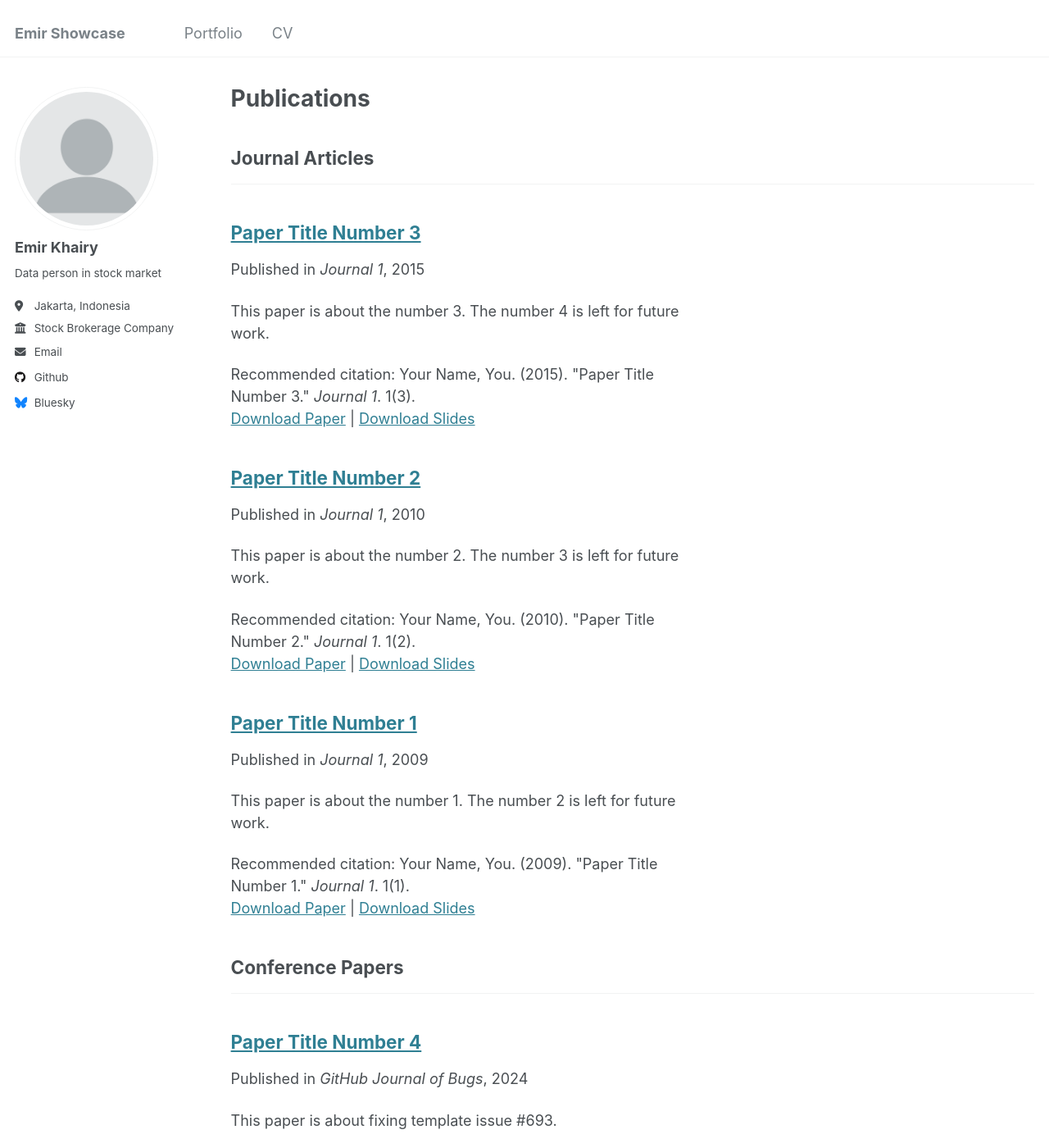
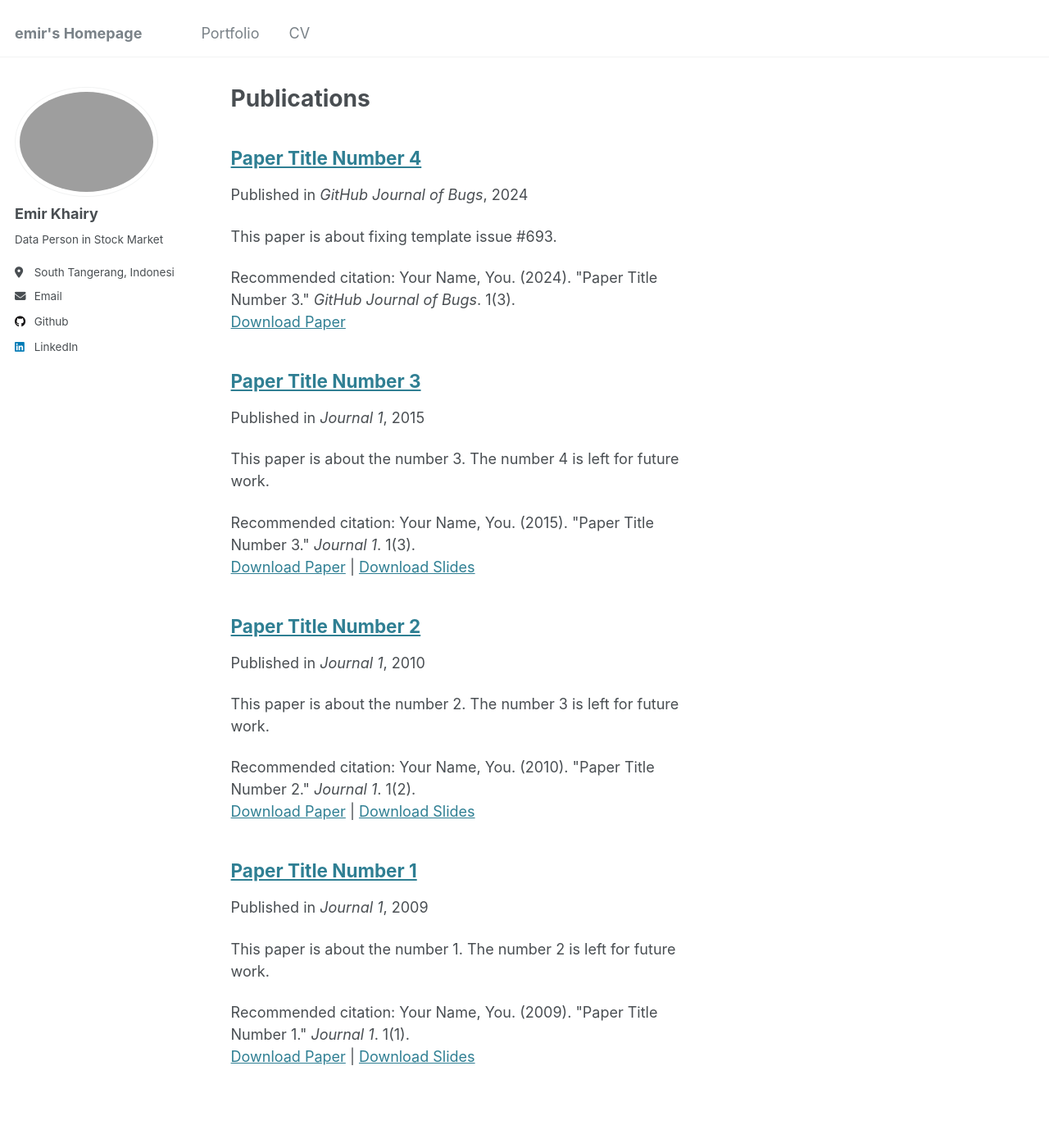
Before and after one commit to Emirkhairy/Emirkhairy.github.io, a Jekyll site: the page built from _pages/publications.html, in a window 1280 px wide and 1400 px high. Shown: the whole window at 82% size. Built offline with Jekyll 4.4.1, drawn with Linux system fonts in a browser that asks for light colours; part of the change alters nothing that is shown; some of the changed text lies outside the part shown.

Commit message:
Update _config.yml

```diff
--- a/_config.yml
+++ b/_config.yml
@@ -3,93 +3,23 @@
 # This config file is meant for settings that affect your entire site, values
 # which you are expected to set up once and rarely need to edit after that.
 # For technical reasons, this file is *NOT* reloaded automatically when you use
-# `jekyll serve -l -H localhost`. If you change this file, please restart the
-# server process.
+# `jekyll serve`. If you change this file, please restart the server process.
 
-# Basic Site Settings
+# Site Settings
 locale                   : "en-US"
-title                    : "Emir Showcase"
+title                    : "emir's Homepage"
 title_separator          : "-"
 name                     : &name "Emir Khairy"
 description              : &description "personal Website Portofolio"
-url                      : https://emirkhairy.github.io # the base hostname & protocol for your site e.g. "https://[your GitHub username].github.io"
+url                      : https://sudo-Boris.github.io # the base hostname & protocol for your site e.g. "https://mmistakes.github.io"
 baseurl                  : "" # the subpath of your site, e.g. "/blog"
 repository               : "emirkhairy/emirkhairy.github.io"
-
-# Site Author - The following control what appear as part of the author content on the side bar.
-#               If a field is blank the icon and link will not appear, otherwise it will be shown.
-#               Additional customization can be done by editing /_includes/author-profile.html
-author:
-  # Biographic information
-  avatar           : "profile.png"
-  name             : "Emir Khairy"
-  pronouns         : # example: "she/her"
-  bio              : "Data person in stock market"
-  location         : "Jakarta, Indonesia"
-  employer         : "Stock Brokerage Company"
-  uri              : # URL
-  email            : "emirkhairy1@gmail.com"
-
-  # Academic websites
-  arxiv            : # URL - Update with the correct link to your profile
-  googlescholar    : #"https://scholar.google.com/citations?user=PS_CX0AAAAAJ"
-  impactstory      : # URL
-  orcid            : #"http://orcid.org/yourorcidurl"
-  semantic         : # URL
-  pubmed           : #"https://www.ncbi.nlm.nih.gov/pubmed/?term=john+snow"
-  researchgate     : # URL
-  scopus           : # URL
-
-  # Repositories and software development
-  bitbucket        : # Username - Update with your username on the site
-  codepen          : # Username
-  dribbble         : # Username
-  github           : "github.com/Emirkhairy"
-  kaggle           : # Username
-  stackoverflow    : # User number or user number and name (i.e., use "1" or "1/jeff-atwood")
-
-  # Social media
-  bluesky          : "bsky.app" # Replace this with you Bluesky username
-  facebook         : # Username
-  flickr           : # Username
-  foursquare       : # Username
-  goodreads        : # Username
-  google_plus      : # Username
-  keybase          : # Username
-  Instagram        : "www.instagram.com/emirkhairy/"
-  lastfm           : # Username
-  linkedin         : # Username
-  mastodon         : # URL
-  medium           : # URL
-  pinterest        : # Username
-  soundcloud       : # Username
-  steam            : # Username
-  telegram         : # URL
-  tumblr           : # Username
-  twitter          : # Username for X / Twitter
-  vine             : # Username
-  weibo            : # Username
-  wikipedia        : # Username
-  xing             : # Username
-  youtube          : # Username
-  zhihu            : # Username
-
-# Publication Category - The following the list of publication categories and their headings
-publication_category:
-  books:
-    title: 'Books'
-  manuscripts:
-    title: 'Journal Articles'
-  conferences:
-    title: 'Conference Papers'
-
-# Site Settings
 teaser                   :  # filename of teaser fallback teaser image placed in /images/, .e.g. "500x300.png"
 breadcrumbs              : false # true, false (default)
 words_per_minute         : 160
 future                   : true
 read_more                : "disabled" # if enabled, adds "Read more" links to excerpts
-talkmap_link             : false      #change to true to add link to talkmap on talks page
+talkmap_link             : false #change to true to add link to talkmap on talks page
 comments:
   provider               : # false (default), "disqus", "discourse", "facebook", "google-plus", "staticman", "custom"
   disqus:
@@ -117,16 +47,13 @@ staticman:
       options:
         format           : "iso8601" # "iso8601" (default), "timestamp-seconds", "timestamp-milliseconds"
 atom_feed:
-  hide                   : false     # change to true to hide the RSS feed in the footer
   path                   : # blank (default) uses feed.xml
-
 
 # SEO Related
 google_site_verification :
 bing_site_verification   :
 alexa_site_verification  :
 yandex_site_verification :
-
 
 # Social Sharing
 twitter:
@@ -146,9 +73,48 @@ social:
 
 # Analytics
 analytics:
-  provider               :  "false" # false (default), "google", "google-universal", "google-analytics-4", "custom"
+  provider               :  "google-universal" # false (default), "google", "google-universal", "custom"
   google:
     tracking_id          :
+
+
+# Site Author
+author:
+  name             : "Emir Khairy"
+  avatar           : ""
+  bio              : "Data Person in Stock Market"
+  location         : "South Tangerang, Indonesia"
+  employer         : #""
+  pubmed           :
+  googlescholar    : #"https://scholar.google.com/citations?user=UMKkDVwAAAAJ"
+  email            : "emirkhairy1@gmail.com"
+  researchgate     :  # example: "https://www.researchgate.net/profile/yourprofile"
+  uri              :
+  bitbucket        :
+  codepen          :
+  dribbble         :
+  flickr           :
+  facebook         :
+  foursquare       :
+  github           : "github.com/Emirkhairy"
+  google_plus      :
+  keybase          :
+  Instagram        : "instagram.com/emirkhairy/"
+  impactstory      : #"https://profiles.impactstory.org/u/xxxx-xxxx-xxxx-xxxx"
+  lastfm           :
+  linkedin         : "linkedin.com/in/emir-khairy/"
+  orcid            :
+  pinterest        :
+  soundcloud       :
+  stackoverflow    : # http://stackoverflow.com/users/123456/username
+  steam            :
+  tumblr           :
+  twitter          : #"BorisMeinardus"
+  vine             :
+  weibo            :
+  xing             :
+  youtube          : #"@borismeinardus"
+  wikipedia        :
 
 
 # Reading Files
@@ -161,26 +127,23 @@ exclude:
   - "*.sublime-workspace"
   - .asset-cache
   - .bundle
-  - .github
   - .jekyll-assets-cache
   - .sass-cache
+  - CHANGELOG
+  - Capfile
+  - Gemfile
+  - Gruntfile.js
+  - LICENSE
+  - README
+  - Rakefile
   - assets/js/_main.js
   - assets/js/plugins
   - assets/js/vendor
-  - CHANGELOG
-  - Capfile
   - config
-  - Dockerfile
-  - Gemfile
-  - Gruntfile.js
   - gulpfile.js
-  - LICENSE
-  - local
   - log
   - node_modules
-  - package.json*
-  - Rakefile
-  - README
+  - package.json
   - tmp
   - vendor
 keep_files:
@@ -210,7 +173,7 @@ kramdown:
   enable_coderay: false
 
 
-# These settings control the types of collections used by the template
+# Collections
 collections:
   teaching:
     output: true
@@ -226,7 +189,7 @@ collections:
     permalink: /:collection/:path/
 
 
-# These settings control how pages and collections are included in the site
+# Defaults
 defaults:
   # _posts
   - scope:
@@ -282,7 +245,6 @@ defaults:
       author_profile: true
       share: true
 
-
 # Sass/SCSS
 sass:
   sass_dir: _sass
@@ -293,25 +255,22 @@ sass:
 permalink: /:categories/:title/
 # paginate: 5 # amount of posts to show
 # paginate_path: /page:num/
-timezone: Etc/UTC # http://en.wikipedia.org/wiki/List_of_tz_database_time_zones
+timezone: America/Los_Angeles # http://en.wikipedia.org/wiki/List_of_tz_database_time_zones
 
 
 # Plugins
 plugins:
-  - jekyll-feed
-  - jekyll-gist
   - jekyll-paginate
   - jekyll-sitemap
+  - jekyll-gist
+  - jekyll-feed
   - jekyll-redirect-from
-  - jemoji
-
-# Mimic GitHub Pages with --safe
+# mimic GitHub Pages with --safe
 whitelist:
-  - jekyll-feed
-  - jekyll-gist
   - jekyll-paginate
   - jekyll-sitemap
-  - jekyll-redirect-from
+  - jekyll-gist
+  - jekyll-feed
   - jemoji
 
 
```
